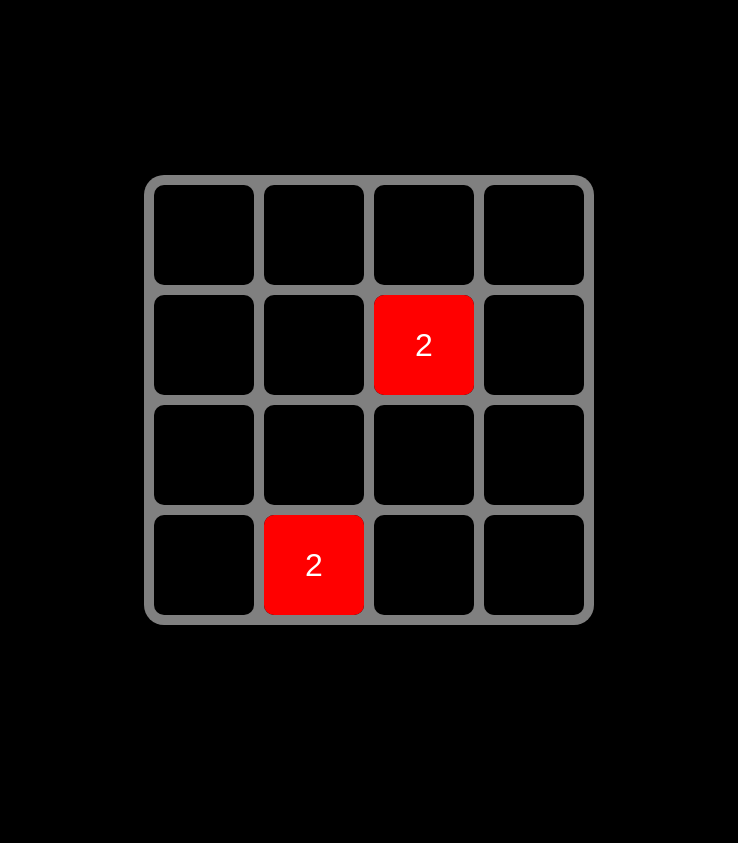
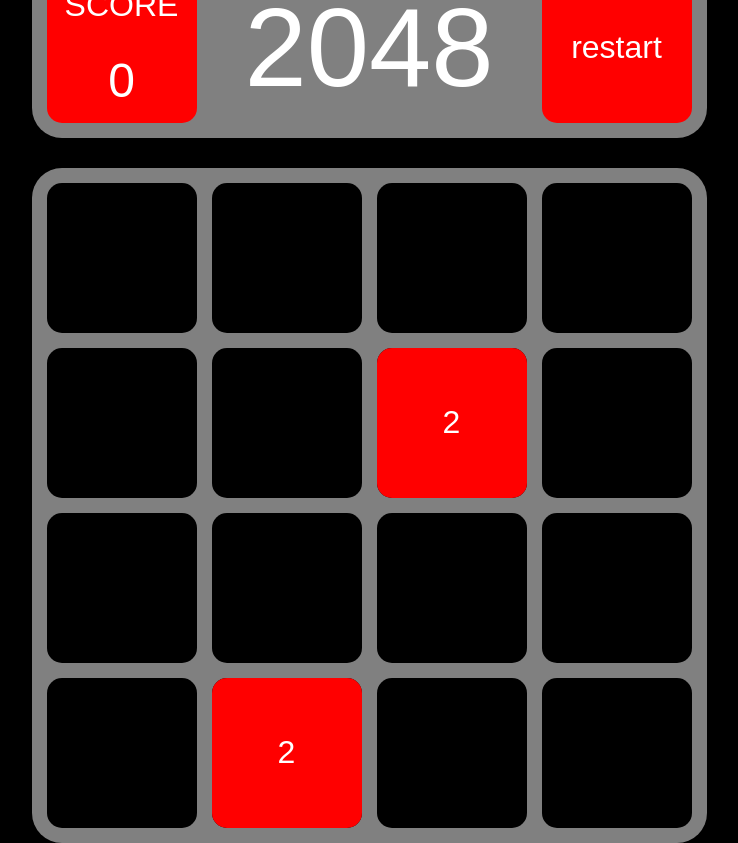
Before and after one commit to ruckdack/2048-clone, a plain HTML site: page index.html in a window 1280 px wide. Shown: the whole page, without its empty margins (271-1009 px from the left). Before the commit the page ends 800 px from the top, so only its background shows below. Drawn offline with Linux system fonts and the light colour scheme.

Commit message:
added controls panel

```diff
--- a/index.html
+++ b/index.html
@@ -9,7 +9,18 @@
     <script defer src="js/main.js" type="module"></script>
 </head>
 <body>
-    <div id="playground">
+    <div id="wrapper">
+        <div id="controls">
+            <div id="score" class="tile-like">
+                <span>SCORE</span>
+                <span id="score-span"></span>
+            </div>
+            <span id="title-span">2048</span>
+            <button id="restart-button" class="tile-like">
+                restart
+            </button>
+        </div>
+        <div id="field">
             <div id="tiles-placeholder">
                 <div class="tile-placeholder"></div>
                 <div class="tile-placeholder"></div>
@@ -31,5 +42,6 @@
             <div id="tiles">
             </div>
         </div>
+    </div>
 </body>
 </html>
--- a/js/constants.js
+++ b/js/constants.js
@@ -1,2 +1,2 @@
 export const GRID_SIZE = 4;
-export const TILE_SIZE = 100;//px
+export const TILE_SIZE = 150;//px
--- a/js/main.js
+++ b/js/main.js
@@ -1,6 +1,6 @@
-import { TilesField } from "./tiles_field.js";
+import { TilesField } from "./tiles_field.js"
 
-let tilesField = new TilesField();
+let tilesField = new TilesField()
 
 document.addEventListener('keydown', (event) => {
     if (event.key == 'ArrowUp' || event.key == 'w') {
@@ -13,3 +13,10 @@ document.addEventListener('keydown', (event) => {
         tilesField.move([1, 0])
     }
 })
+
+const handleRestart = () => {
+    tilesField.destructor()
+    tilesField = new TilesField()
+}
+
+document.querySelector('#restart-button').addEventListener('click', handleRestart)
--- a/js/tile.js
+++ b/js/tile.js
@@ -8,7 +8,7 @@ export class Tile {
         this.HTML.tileDiv = document.createElement('div')
         this.HTML.span = document.createElement('span')
         this.HTML.tileDiv.appendChild(this.HTML.span)
-        this.HTML.tileDiv.setAttribute('class', 'tile')
+        this.HTML.tileDiv.setAttribute('class', 'tile tile-like')
         this.updateHTML()
     }
 
--- a/js/tiles_field.js
+++ b/js/tiles_field.js
@@ -5,6 +5,17 @@ export class TilesField {
     constructor() {
         this.field = Array(GRID_SIZE).fill(0).map(_ => Array(GRID_SIZE).fill(0).map(_ => []))
         for (let i = 0; i < 2; ++i) this.#addTile()
+        this.score = 0
+        this.updateHTML()
+    }
+
+    destructor() {
+        for (let x = 0; x < GRID_SIZE; ++x) {
+            for (let y = 0; y < GRID_SIZE; ++y) {
+                if (!this.field[x][y].length) continue
+                this.field[x][y].forEach(tile => tile.HTML.tileDiv.remove())
+            }
+        }
     }
 
     updateHTML() {
@@ -14,15 +25,19 @@ export class TilesField {
                 this.field[x][y].forEach(tile => tile.updateHTML())
             }
         }
+        document.querySelector('#score-span').textContent = this.score
     }
 
     move(dir) {
-        for (let i = 0; i < GRID_SIZE+1; ++i) {
+        let i = 0
+        for (;; ++i) {
+            let changesInIter = false
             for (let x = 0; x < GRID_SIZE; ++x) {
                 for (let y = 0; y < GRID_SIZE; ++y) {
                     if (!this.field[x][y].length) continue
                     const [newX, newY] = this.#movedTilePos([x,y], dir)
                     if (x == newX && y == newY) continue
+                    changesInIter = true
                     for (let tile of this.field[x][y]) {
                         tile.position = [newX, newY]
                         this.field[newX][newY].push(tile)
@@ -30,7 +45,9 @@ export class TilesField {
                     this.field[x][y] = []
                 }
             }
+            if (!changesInIter) break;
         }
+        if (i == 0) return
         this.updateHTML()
         setTimeout(() => {
             this.#mergeTiles()
@@ -42,7 +59,6 @@ export class TilesField {
     }
 
     #handleEnd() {
-        console.log("your score: TODO")
     }
 
     #movedTilePos(pos, dir) {
@@ -65,6 +81,7 @@ export class TilesField {
                 if (!this.field[x][y].length) continue
                 let representative = this.field[x][y][0]
                 representative.number *= this.field[x][y].length
+                if (this.field[x][y].length > 1) this.score += representative.number
                 for (let i = 1; i < this.field[x][y].length; ++i) {
                     this.field[x][y][i].HTML.tileDiv.remove()
                 }
--- a/styles.css
+++ b/styles.css
@@ -1,6 +1,23 @@
 :root {
-    --tile-size: 100px;
+    --tile-size: 150px;
     --border-rad: calc(0.1*var(--tile-size));
+
+    font-size: 2rem;
+    font-family: sans-serif;
+    color: white;
+}
+
+button {
+    border: none;
+    padding: none;
+    color: inherit;
+    font-size: inherit;
+    cursor: pointer;
+}
+
+button:active {
+    position: relative;
+    top: 2px;
 }
 
 body {
@@ -13,7 +30,7 @@ body {
     justify-content: center;
 }
 
-#playground {
+#field {
     background-color: grey;
     padding: var(--border-rad);
     border-radius: calc(2 * var(--border-rad));
@@ -39,11 +56,14 @@ body {
     position: relative;
 }
 
-.tile {
+.tile-like {
     background-color: red;
     width: var(--tile-size);
     height: var(--tile-size);
     border-radius: var(--border-rad);
+}
+
+.tile {
     position: absolute;
     display: flex;
     align-items: center;
@@ -51,8 +71,27 @@ body {
     transition: top 200ms, left 200ms;
 }
 
-.tile span {
-    font-size: 2em;
-    font-family: sans-serif;
-    color: white;
+#controls {
+    background-color: grey;
+    border-radius: calc(2*var(--border-rad));
+    padding: var(--border-rad);
+    margin-bottom: calc(2*var(--border-rad));
+    display: flex;
+    justify-content: space-between;
+    align-items: center;
 }
+
+#score {
+    display: flex;
+    flex-direction: column;
+    justify-content: space-around;
+    align-items: center;
+}
+
+#score-span {
+    font-size: 1.5rem;
+}
+
+#title-span {
+    font-size: 3.5rem;
+}
```
Lines whose indentation alone changed are shown as unchanged.
